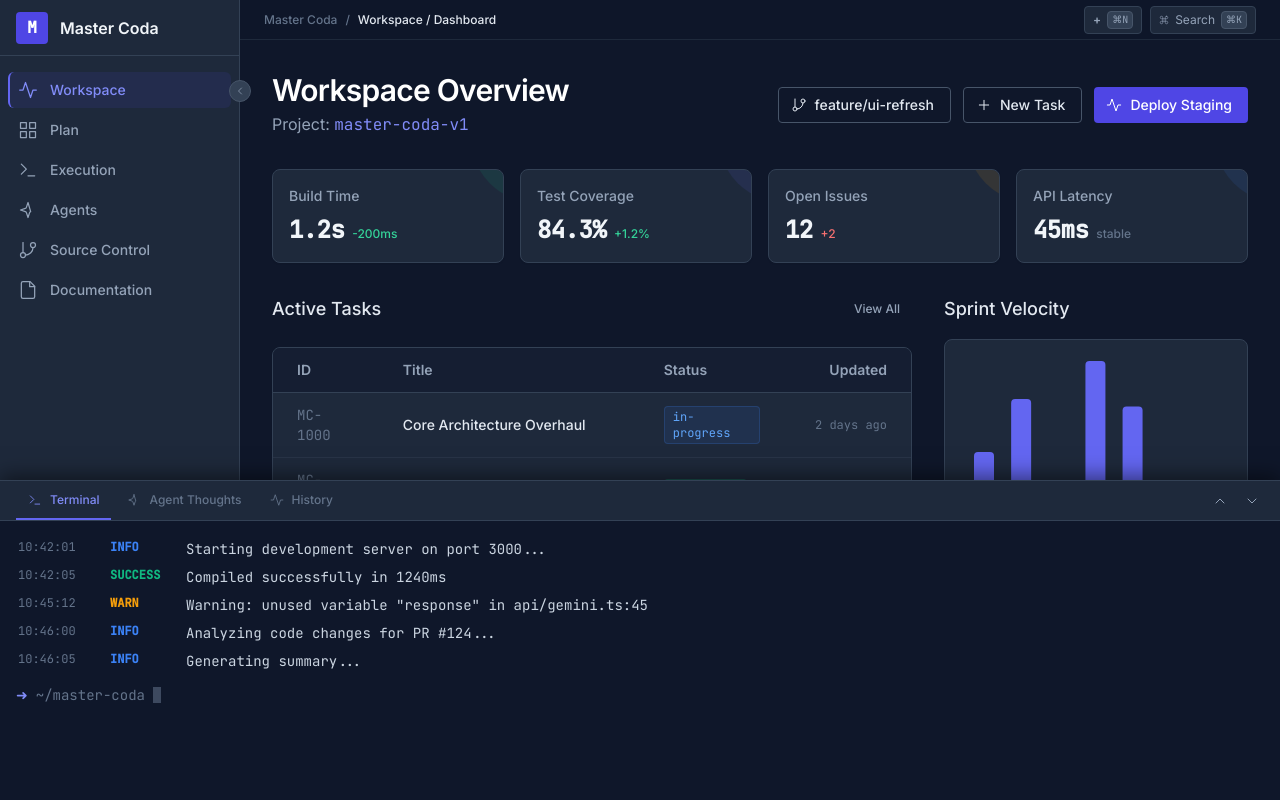
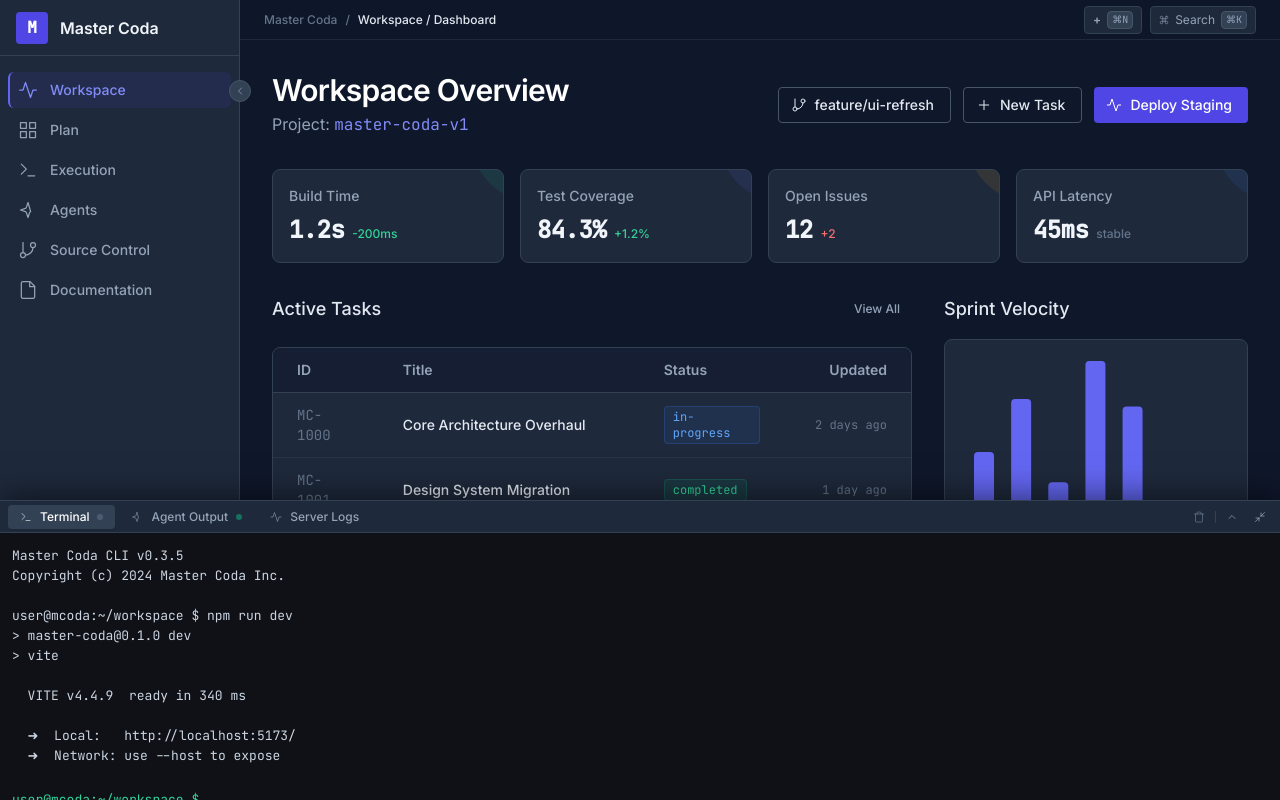
Before and after one commit to bekirdag/mastercoda, a React (Vite) app: page / in a window 1280 px wide. Both pictures are taken after a click on the button "DEV: SKIP_ONBOARDING". Built offline with nearby package versions, Linux system fonts and the light colour scheme.

Commit message:
feat: Update OmniDrawer and related types
Refactor OmniDrawer states and tabs to better reflect current functionality. Introduce new `AgentLogEntry` type and mock data. Update icons and terminal/agent log logic to support new states and display modes.

```diff
--- a/App.tsx
+++ b/App.tsx
@@ -30,7 +30,7 @@ type AppStep = 'intro' | 'system-check' | 'cli-config' | 'secure-storage' | 'con
 function App() {
   const [currentStep, setCurrentStep] = useState<AppStep>('intro');
   const [isSidebarExpanded, setIsSidebarExpanded] = useState(true);
-  const [drawerState, setDrawerState] = useState<OmniDrawerState>('peek');
+  const [drawerState, setDrawerState] = useState<OmniDrawerState>('open');
   const [activePath, setActivePath] = useState('/');
   const [isCmdKOpen, setIsCmdKOpen] = useState(false);
   const [isCreateTaskOpen, setIsCreateTaskOpen] = useState(false);
@@ -60,10 +60,10 @@ function App() {
         e.preventDefault();
         setIsCmdKOpen(prev => !prev);
       }
-      // Cmd+J: Toggle Terminal
+      // Cmd+J: Toggle Terminal (Standard -> Collapsed -> Standard)
       if ((e.metaKey || e.ctrlKey) && e.key === 'j') {
         e.preventDefault();
-        setDrawerState(prev => prev === 'hidden' ? 'peek' : 'hidden');
+        setDrawerState(prev => prev === 'open' ? 'collapsed' : 'open');
       }
       // Cmd+N: New Task (Global)
       if ((e.metaKey || e.ctrlKey) && e.key === 'n') {
@@ -155,11 +155,11 @@ function App() {
   if (currentStep === 'workspace-ready') { return <WorkspaceReady workspacePath={newProjectData.path} onNext={() => setCurrentStep('dashboard')} />; }
 
   // Calculate padding based on drawer state
-  const contentPaddingClass = drawerState === 'peek'
-    ? 'pb-[340px]'
-    : drawerState === 'maximized'
-      ? 'pb-0'
-      : 'pb-8';
+  const contentPaddingClass =
+    drawerState === 'open' ? 'pb-[300px]' :
+    drawerState === 'collapsed' ? 'pb-[32px]' :
+    drawerState === 'maximized' ? 'pb-0' :
+    'pb-0'; // hidden
 
   const renderContent = () => {
     if (activePath === '/') return <Dashboard onCreateTask={() => setIsCreateTaskOpen(true)} />;
@@ -185,7 +185,6 @@ function App() {
     <div className="flex h-screen w-screen bg-slate-900 text-slate-200 overflow-hidden font-sans selection:bg-indigo-500/30 selection:text-indigo-200">
 
       {/* Sidebar - Hide in Execution Mode if desired, but specification says Shell Context: Focus Shell. We'll keep it simple for now or collapse it. */}
-      {/* For WS-06 Focus Mode, we might want to collapse sidebar automatically. Let's do that via effect if activePath is /exec */}
       <Sidebar
         isExpanded={activePath !== '/exec' && isSidebarExpanded}
         setIsExpanded={setIsSidebarExpanded}
@@ -232,7 +231,6 @@ function App() {
         </div>
 
         {/* Omni Drawer - Bottom Layer */}
-        {/* We might hide drawer or change its mode in execution view, but requirement says it's persistent. */}
         <OmniDrawer state={drawerState} onStateChange={setDrawerState} />
 
       </main>
--- a/components/Icons.tsx
+++ b/components/Icons.tsx
@@ -447,3 +447,23 @@ export const SendIcon: React.FC<IconProps> = (props) => (
     <polygon points="22 2 15 22 11 13 2 9 22 2" />
   </BaseIcon>
 );
+
+export const MinimizeIcon: React.FC<IconProps> = (props) => (
+  <BaseIcon {...props}>
+    <line x1="4" y1="14" x2="10" y2="14" />
+    <line x1="10" y1="14" x2="10" y2="20" />
+    <line x1="20" y1="10" x2="14" y2="10" />
+    <line x1="14" y1="10" x2="14" y2="4" />
+    <line x1="14" y1="10" x2="21" y2="3" />
+    <line x1="3" y1="21" x2="10" y2="14" />
+  </BaseIcon>
+);
+
+export const MaximizeIcon: React.FC<IconProps> = (props) => (
+  <BaseIcon {...props}>
+    <polyline points="15 3 21 3 21 9" />
+    <polyline points="9 21 3 21 3 15" />
+    <line x1="21" y1="3" x2="14" y2="10" />
+    <line x1="3" y1="21" x2="10" y2="14" />
+  </BaseIcon>
+);
--- a/components/OmniDrawer.tsx
+++ b/components/OmniDrawer.tsx
@@ -1,7 +1,19 @@
-import React, { useState } from 'react';
+import React, { useState, useEffect, useRef } from 'react';
 import { OmniDrawerState, OmniTab } from '../types';
-import { TerminalIcon, SparklesIcon, ActivityIcon, ChevronUpIcon, ChevronDownIcon } from './Icons';
-import { AGENT_THOUGHTS, MOCK_LOGS } from '../constants';
+import {
+  TerminalIcon,
+  SparklesIcon,
+  ActivityIcon,
+  ChevronUpIcon,
+  ChevronDownIcon,
+  XIcon,
+  TrashIcon,
+  MaximizeIcon,
+  MinimizeIcon,
+  ChevronRightIcon,
+  CornerDownRightIcon
+} from './Icons';
+import { MOCK_AGENT_LOGS, MOCK_SERVER_LOGS } from '../constants';
 
 interface OmniDrawerProps {
   state: OmniDrawerState;
@@ -11,122 +23,260 @@ interface OmniDrawerProps {
 const OmniDrawer: React.FC<OmniDrawerProps> = ({ state, onStateChange }) => {
   const [activeTab, setActiveTab] = useState<OmniTab>('terminal');
 
+  // Terminal Logic
+  const [termLines, setTermLines] = useState<string[]>([
+    "Master Coda CLI v0.3.5",
+    "Copyright (c) 2024 Master Coda Inc.",
+    "",
+    "user@mcoda:~/workspace $ npm run dev",
+    "> master-coda@0.1.0 dev",
+    "> vite",
+    "",
+    "  VITE v4.4.9  ready in 340 ms",
+    "",
+    "  ➜  Local:   http://localhost:5173/",
+    "  ➜  Network: use --host to expose",
+    ""
+  ]);
+  const [termInput, setTermInput] = useState('');
+  const termEndRef = useRef<HTMLDivElement>(null);
+
+  // Agent Log Logic
+  const [agentLogs, setAgentLogs] = useState(MOCK_AGENT_LOGS);
+
+  // Height Calculation based on spec
+  // Hidden: 0px, Collapsed: 32px, Open: 300px, Maximized: 90vh
   const heightClass = {
-    hidden: 'h-0 border-t-0',
-    peek: 'h-[320px] border-t',
-    maximized: 'h-[85vh] border-t',
+    hidden: 'h-0 border-t-0 opacity-0 pointer-events-none',
+    collapsed: 'h-[32px] border-t',
+    open: 'h-[300px] border-t',
+    maximized: 'h-[90vh] border-t',
   }[state];
 
-  const toggleState = () => {
-    if (state === 'hidden') onStateChange('peek');
-    else if (state === 'peek') onStateChange('hidden');
-    else onStateChange('peek');
+  // Auto-scroll terminal
+  useEffect(() => {
+    if (activeTab === 'terminal' && state !== 'hidden' && state !== 'collapsed') {
+      termEndRef.current?.scrollIntoView({ behavior: 'smooth' });
+    }
+  }, [termLines, activeTab, state]);
+
+  const handleTermSubmit = (e: React.FormEvent) => {
+    e.preventDefault();
+    if (!termInput.trim()) return;
+
+    setTermLines(prev => [...prev, `user@mcoda:~/workspace $ ${termInput}`]);
+
+    // Simulate simple commands
+    if (termInput === 'clear') {
+       setTimeout(() => setTermLines([]), 50);
+    } else if (termInput === 'help') {
+       setTermLines(prev => [...prev, "Available commands: help, clear, status, build, test"]);
+    } else {
+       // Mock response
+       setTimeout(() => {
+          setTermLines(prev => [...prev, `mcoda: command not found: ${termInput}`]);
+       }, 200);
+    }
+
+    setTermInput('');
   };
 
-  const maximize = (e: React.MouseEvent) => {
-    e.stopPropagation();
-    onStateChange(state === 'maximized' ? 'peek' : 'maximized');
+  const toggleAgentLogCollapse = (id: string) => {
+    setAgentLogs(prev => prev.map(log =>
+      log.id === id ? { ...log, collapsed: !log.collapsed } : log
+    ));
   };
+
+  if (state === 'hidden') return null;
 
   return (
     <div
-      className={`fixed bottom-0 left-0 right-0 bg-slate-900 border-slate-700 flex flex-col transition-all duration-300 ease-out z-30 shadow-[0_-4px_20px_rgba(0,0,0,0.5)] ${heightClass}`}
+      className={`fixed bottom-0 left-0 right-0 bg-slate-900/98 border-slate-700 flex flex-col transition-all duration-300 ease-in-out z-40 shadow-[0_-4px_30px_rgba(0,0,0,0.5)] backdrop-blur-sm ${heightClass}`}
     >
-      {/* Header / Tabs */}
-      {state !== 'hidden' && (
+      {/* 1. Tab Bar / Controls (Sticky Top, 32px) */}
       <div
-          className="flex items-center justify-between px-4 h-10 bg-slate-800 border-b border-slate-700 select-none cursor-pointer"
-          onClick={() => onStateChange(state === 'peek' ? 'hidden' : 'peek')}
+        className="flex items-center justify-between px-2 h-[32px] bg-slate-800 border-b border-slate-700 select-none shrink-0"
+        onDoubleClick={() => onStateChange(state === 'maximized' ? 'open' : 'maximized')}
       >
-          <div className="flex items-center space-x-1 h-full" onClick={(e) => e.stopPropagation()}>
+        {/* Left: Tabs */}
+        <div className="flex items-center h-full space-x-1">
            <TabButton
              active={activeTab === 'terminal'}
-              onClick={() => setActiveTab('terminal')}
-              icon={<TerminalIcon size={14} />}
+             onClick={() => { setActiveTab('terminal'); if(state === 'collapsed') onStateChange('open'); }}
+             icon={<TerminalIcon size={12} />}
              label="Terminal"
+             statusColor="bg-slate-500"
            />
            <TabButton
-              active={activeTab === 'thoughts'}
-              onClick={() => setActiveTab('thoughts')}
-              icon={<SparklesIcon size={14} />}
-              label="Agent Thoughts"
+             active={activeTab === 'agent'}
+             onClick={() => { setActiveTab('agent'); if(state === 'collapsed') onStateChange('open'); }}
+             icon={<SparklesIcon size={12} />}
+             label="Agent Output"
+             statusColor="bg-emerald-500" // Active agent indicator
            />
            <TabButton
-              active={activeTab === 'history'}
-              onClick={() => setActiveTab('history')}
-              icon={<ActivityIcon size={14} />}
-              label="History"
+             active={activeTab === 'server'}
+             onClick={() => { setActiveTab('server'); if(state === 'collapsed') onStateChange('open'); }}
+             icon={<ActivityIcon size={12} />}
+             label="Server Logs"
+             statusColor={null}
            />
         </div>
 
-          <div className="flex items-center space-x-2 text-slate-400">
-            <button onClick={maximize} className="p-1 hover:text-white hover:bg-slate-700 rounded transition-colors">
-              {state === 'maximized' ? <ChevronDownIcon size={16} /> : <ChevronUpIcon size={16} />}
+        {/* Right: Controls */}
+        <div className="flex items-center space-x-1">
+          {/* Clear Buffer (Context Sensitive) */}
+          <button
+             onClick={() => activeTab === 'terminal' ? setTermLines([]) : null}
+             className="w-6 h-6 flex items-center justify-center text-slate-500 hover:text-red-400 rounded hover:bg-slate-700 transition-colors"
+             title="Clear Output"
+          >
+             <TrashIcon size={12} />
           </button>
-            <button onClick={() => onStateChange('hidden')} className="p-1 hover:text-white hover:bg-slate-700 rounded transition-colors">
-               <ChevronDownIcon size={16} className="rotate-0" />
+
+          <div className="w-px h-3 bg-slate-700 mx-1" />
+
+          {/* Sizing Controls */}
+          {state !== 'maximized' ? (
+             <button
+                onClick={() => onStateChange('maximized')}
+                className="w-6 h-6 flex items-center justify-center text-slate-400 hover:text-white rounded hover:bg-slate-700 transition-colors"
+             >
+                <ChevronUpIcon size={12} />
+             </button>
+          ) : (
+             <button
+                onClick={() => onStateChange('open')}
+                className="w-6 h-6 flex items-center justify-center text-slate-400 hover:text-white rounded hover:bg-slate-700 transition-colors"
+             >
+                <ChevronDownIcon size={12} />
+             </button>
+          )}
+
+          <button
+             onClick={() => onStateChange(state === 'collapsed' ? 'hidden' : 'collapsed')}
+             className="w-6 h-6 flex items-center justify-center text-slate-400 hover:text-white rounded hover:bg-slate-700 transition-colors"
+          >
+             {state === 'collapsed' ? <XIcon size={12} /> : <MinimizeIcon size={12} />}
           </button>
         </div>
       </div>
-      )}
 
-      {/* Content Area */}
-      <div className="flex-1 overflow-hidden relative">
-        <div className="absolute inset-0 p-4 font-mono text-sm overflow-auto custom-scrollbar">
+      {/* 2. Content Area */}
+      {state !== 'collapsed' && (
+        <div className="flex-1 overflow-hidden relative bg-[#0f1117]">
+
+            {/* TERMINAL TAB */}
             {activeTab === 'terminal' && (
-             <div className="space-y-1">
-               {MOCK_LOGS.map((log) => (
-                 <div key={log.id} className="flex items-start space-x-3 group hover:bg-slate-800/50 p-0.5 rounded">
-                   <span className="text-slate-500 shrink-0 w-20 text-xs">{log.timestamp}</span>
-                   <span className={`text-xs uppercase font-bold w-16 shrink-0 ${
-                     log.level === 'error' ? 'text-red-500' :
-                     log.level === 'warn' ? 'text-amber-500' :
-                     log.level === 'success' ? 'text-emerald-500' :
-                     'text-blue-500'
-                   }`}>{log.level}</span>
-                   <span className="text-slate-300 break-all">{log.message}</span>
-                 </div>
+               <div className="absolute inset-0 p-3 font-mono text-[13px] leading-relaxed text-slate-300 overflow-y-auto custom-scrollbar flex flex-col" onClick={() => document.getElementById('term-input')?.focus()}>
+                  {termLines.map((line, i) => (
+                    <div key={i} className="whitespace-pre-wrap break-all min-h-[20px]">{line}</div>
                   ))}
-               <div className="flex items-center pt-2 text-slate-400">
-                  <span className="text-indigo-400 mr-2">➜</span>
-                  <span className="text-slate-500">~/master-coda</span>
-                  <div className="w-2 h-4 bg-slate-500 animate-pulse ml-2"></div>
-               </div>
+
+                  <form onSubmit={handleTermSubmit} className="flex items-center mt-1">
+                     <span className="text-emerald-400 mr-2 shrink-0">user@mcoda:~/workspace $</span>
+                     <input
+                       id="term-input"
+                       type="text"
+                       value={termInput}
+                       onChange={(e) => setTermInput(e.target.value)}
+                       className="flex-1 bg-transparent border-none outline-none text-slate-100 caret-slate-100"
+                       autoComplete="off"
+                       autoFocus
+                     />
+                  </form>
+                  <div ref={termEndRef} />
                </div>
             )}
 
-          {activeTab === 'thoughts' && (
-            <div className="text-slate-300 whitespace-pre-wrap leading-relaxed">
-              <span className="text-indigo-400 font-bold mb-2 block">AI Agent Active</span>
-              {AGENT_THOUGHTS}
+            {/* AGENT OUTPUT TAB */}
+            {activeTab === 'agent' && (
+                <div className="absolute inset-0 overflow-y-auto custom-scrollbar">
+                    {agentLogs.map((log) => (
+                        <div key={log.id} className="border-b border-slate-800/50 hover:bg-slate-800/30 transition-colors">
+                            {/* Header Row */}
+                            <div className="flex items-start px-3 py-2 space-x-3">
+                                <span className="text-[10px] font-mono text-slate-600 pt-0.5 shrink-0">{log.timestamp}</span>
+
+                                {/* Icon */}
+                                <div className="pt-0.5 shrink-0">
+                                    {log.type === 'thought' && <SparklesIcon size={14} className="text-indigo-400" />}
+                                    {log.type === 'command' && <TerminalIcon size={14} className="text-cyan-400" />}
+                                    {log.type === 'error' && <XIcon size={14} className="text-red-500" />}
+                                    {log.type === 'info' && <div className="w-3.5 h-3.5 rounded-full border border-slate-600" />}
+                                    {log.type === 'success' && <div className="w-3.5 h-3.5 rounded-full bg-emerald-500/20 border border-emerald-500" />}
                                 </div>
+
+                                {/* Content */}
+                                <div className="flex-1 min-w-0">
+                                    <div className="flex items-center justify-between group cursor-pointer" onClick={() => log.details && toggleAgentLogCollapse(log.id)}>
+                                        <span className={`text-xs font-mono ${
+                                            log.type === 'error' ? 'text-red-400' :
+                                            log.type === 'command' ? 'text-cyan-300' :
+                                            log.type === 'thought' ? 'text-indigo-300' : 'text-slate-300'
+                                        }`}>
+                                            {log.type === 'thought' ? '[THOUGHT] ' :
+                                             log.type === 'command' ? '[CMD] ' :
+                                             log.type === 'error' ? '[ERROR] ' : ''}
+                                            {log.message}
+                                        </span>
+                                        {log.details && (
+                                            <button className="text-slate-600 group-hover:text-slate-400">
+                                                {log.collapsed ? <ChevronRightIcon size={12} /> : <ChevronDownIcon size={12} />}
+                                            </button>
                                         )}
+                                    </div>
 
-          {activeTab === 'history' && (
-             <div className="text-slate-400">
-               <div className="flex items-center py-1"><span className="w-8 text-slate-600">101</span> <span>git status</span></div>
-               <div className="flex items-center py-1"><span className="w-8 text-slate-600">102</span> <span>npm run dev</span></div>
-               <div className="flex items-center py-1"><span className="w-8 text-slate-600">103</span> <span>docker-compose up -d</span></div>
-               <div className="flex items-center py-1"><span className="w-8 text-slate-600">104</span> <span>mcoda audit --fix</span></div>
+                                    {/* Expanded Details */}
+                                    {log.details && !log.collapsed && (
+                                        <div className="mt-2 pl-2 border-l-2 border-slate-700 text-xs font-mono text-slate-400 whitespace-pre-wrap animate-in fade-in slide-in-from-top-1 duration-200">
+                                            {log.details}
                                         </div>
                                     )}
                                 </div>
                             </div>
                         </div>
+                    ))}
+                    <div className="p-4 text-center">
+                        <div className="inline-flex items-center px-3 py-1 rounded-full bg-slate-800/50 text-xs text-slate-500 animate-pulse">
+                            <span className="w-1.5 h-1.5 bg-emerald-500 rounded-full mr-2"></span>
+                            Agent Listening
+                        </div>
+                    </div>
+                </div>
+            )}
+
+            {/* SERVER LOGS TAB */}
+            {activeTab === 'server' && (
+                <div className="absolute inset-0 p-3 font-mono text-xs text-slate-400 overflow-y-auto custom-scrollbar space-y-1">
+                    {MOCK_SERVER_LOGS.map((line, idx) => (
+                        <div key={idx} className="hover:text-slate-200 transition-colors cursor-text selection:bg-indigo-500/30">
+                            {line}
+                        </div>
+                    ))}
+                    <div className="w-2 h-4 bg-slate-600 animate-pulse" />
+                </div>
+            )}
+        </div>
+      )}
+    </div>
   );
 };
 
-const TabButton: React.FC<{ active: boolean; onClick: () => void; icon: React.ReactNode; label: string }> = ({ active, onClick, icon, label }) => (
+const TabButton: React.FC<{ active: boolean; onClick: () => void; icon: React.ReactNode; label: string; statusColor: string | null }> = ({ active, onClick, icon, label, statusColor }) => (
   <button
     onClick={onClick}
-    className={`flex items-center px-3 h-full border-b-2 text-xs font-medium transition-colors ${
+    className={`flex items-center px-3 h-[24px] rounded text-xs font-medium transition-all ${
       active
-        ? 'border-indigo-500 text-indigo-400 bg-slate-800'
-        : 'border-transparent text-slate-500 hover:text-slate-200 hover:bg-slate-700/50'
+        ? 'bg-slate-700 text-white shadow-sm'
+        : 'text-slate-400 hover:text-slate-200 hover:bg-slate-800'
     }`}
   >
-    <span className="mr-2">{icon}</span>
+    <span className="mr-2 opacity-80">{icon}</span>
     {label}
+    {statusColor && (
+        <span className={`ml-2 w-1.5 h-1.5 rounded-full ${statusColor} ${active ? 'animate-pulse' : 'opacity-50'}`} />
+    )}
   </button>
 );
 
--- a/constants.ts
+++ b/constants.ts
@@ -1,4 +1,4 @@
-import { Task, LogEntry, Metric } from './types';
+import { Task, LogEntry, Metric, AgentLogEntry } from './types';
 
 // Helper to get dates relative to now for dynamic mock data
 const today = new Date();
@@ -115,14 +115,6 @@ export const MOCK_TASKS: Task[] = [
   { id: 'MC-1028', title: 'Code review for PR #42', status: 'review', priority: 'high', type: 'task', points: 1, assignee: 'Sarah', updatedAt: 'Just now', dependencies: ['MC-1026'] },
 ];
 
-export const MOCK_LOGS: LogEntry[] = [
-  { id: '1', timestamp: '10:42:01', level: 'info', source: 'system', message: 'Starting development server on port 3000...' },
-  { id: '2', timestamp: '10:42:05', level: 'success', source: 'build', message: 'Compiled successfully in 1240ms' },
-  { id: '3', timestamp: '10:45:12', level: 'warn', source: 'lint', message: 'Warning: unused variable "response" in api/gemini.ts:45' },
-  { id: '4', timestamp: '10:46:00', level: 'info', source: 'agent', message: 'Analyzing code changes for PR #124...' },
-  { id: '5', timestamp: '10:46:05', level: 'info', source: 'agent', message: 'Generating summary...' },
-];
-
 export const MOCK_METRICS: Metric[] = [
   { label: 'Build Time', value: '1.2s', change: '-200ms', trend: 'up', color: 'emerald' },
   { label: 'Test Coverage', value: '84.3%', change: '+1.2%', trend: 'up', color: 'indigo' },
@@ -130,13 +122,63 @@ export const MOCK_METRICS: Metric[] = [
   { label: 'API Latency', value: '45ms', change: 'stable', trend: 'neutral', color: 'blue' },
 ];
 
-export const AGENT_THOUGHTS = `
-> Analyzing project structure...
-> Detected TypeScript/React environment.
-> Reading 'App.tsx'...
-> Identifying missing specialized components for 'OmniDrawer'.
-> Suggesting implementation of resize handles for better UX.
-> Checking tailwind config...
-> Colors look correct: Slate-900 base, Indigo-500 primary.
-> Ready for user input.
-`.trim();
+export const MOCK_AGENT_LOGS: AgentLogEntry[] = [
+  {
+    id: '1',
+    type: 'info',
+    message: 'Agent initialized with context: Master Coda v1',
+    timestamp: '10:42:01'
+  },
+  {
+    id: '2',
+    type: 'thought',
+    message: 'Analyzing project structure...',
+    timestamp: '10:42:02',
+    details: 'Scanning src/components...\nIdentified 14 React components.\nChecking dependencies in package.json...',
+    collapsed: false
+  },
+  {
+    id: '3',
+    type: 'command',
+    message: 'Exec: npm run lint',
+    timestamp: '10:42:05'
+  },
+  {
+    id: '4',
+    type: 'error',
+    message: 'Linting failed: src/App.tsx (2 errors)',
+    timestamp: '10:42:06',
+    details: 'src/App.tsx:45:12 - Unused variable "x"\nsrc/App.tsx:50:5 - Missing semicolon'
+  },
+  {
+    id: '5',
+    type: 'thought',
+    message: 'Attempting to fix lint errors automatically.',
+    timestamp: '10:42:07',
+    details: 'Strategy: Use eslint --fix',
+    collapsed: true
+  },
+  {
+    id: '6',
+    type: 'command',
+    message: 'Exec: npm run lint -- --fix',
+    timestamp: '10:42:08'
+  },
+  {
+    id: '7',
+    type: 'success',
+    message: 'Linting passed.',
+    timestamp: '10:42:10'
+  }
+];
+
+export const MOCK_SERVER_LOGS = [
+  "[10:41:55] [webpack] Asset main.js 4.2MiB [emitted] (name: main)",
+  "[10:41:55] [webpack] Asset index.html 1.4KiB [emitted]",
+  "[10:41:55] [webpack] compiled successfully in 1240 ms",
+  "[10:42:00] [API] GET /api/v1/user 200 45ms",
+  "[10:42:01] [API] POST /api/v1/tasks 201 120ms",
+  "[10:42:05] [Watcher] src/App.tsx changed. Rebuilding...",
+  "[10:42:06] [webpack] Asset main.js 4.2MiB [emitted] (name: main)",
+  "[10:42:06] [webpack] compiled with 1 warning",
+];
```
Also changed, not shown: types.ts (+11 -2 lines). Lines whose indentation alone changed are shown as unchanged.
